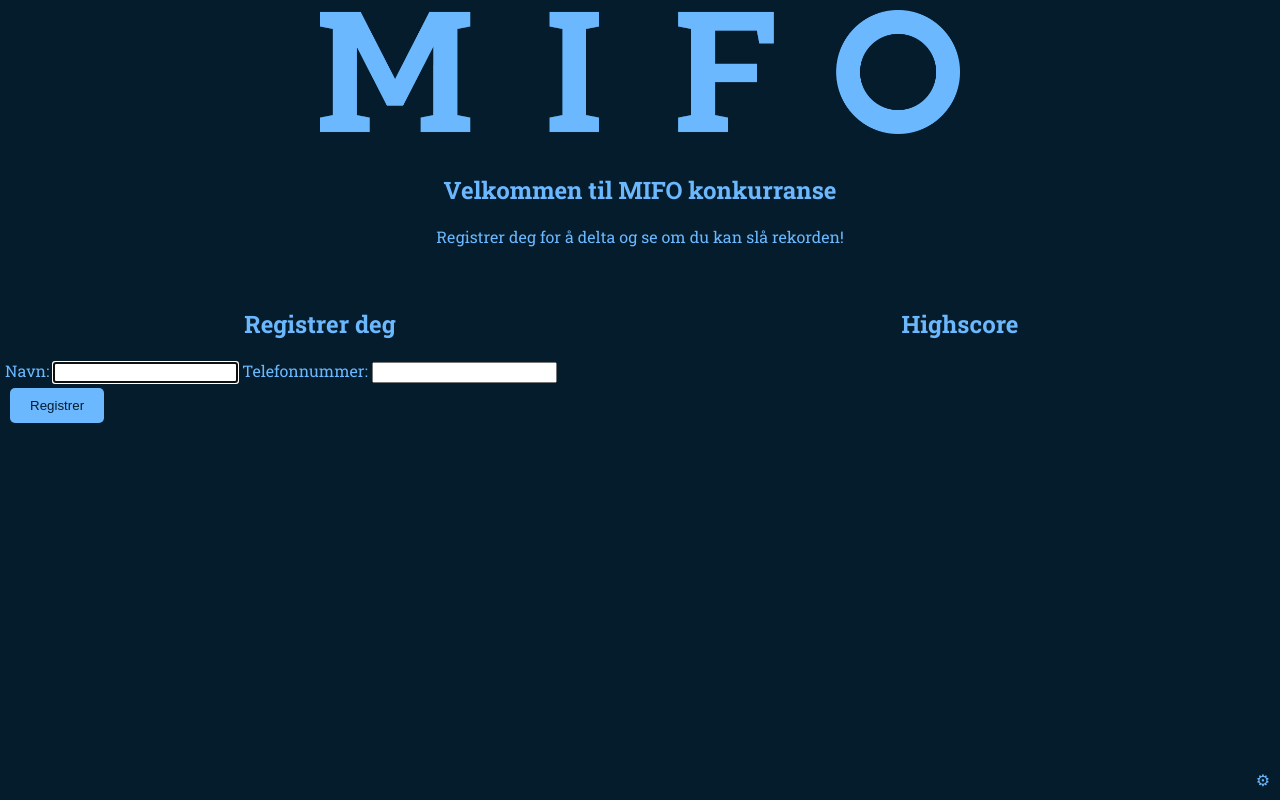
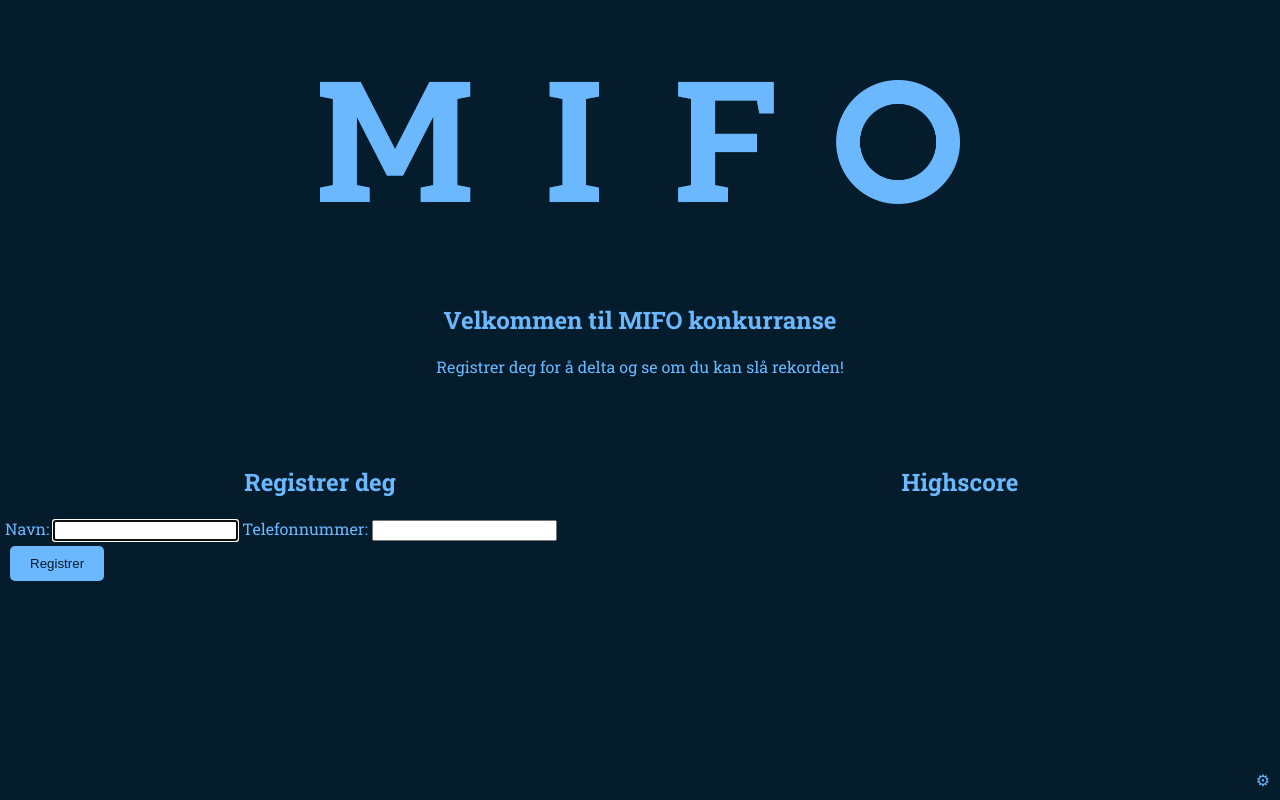
Before and after one commit to zulumike/timecomp, a plain HTML site: page index.html in a window 1280 px wide. Drawn offline with Linux system fonts and the light colour scheme.

Commit message:
Fix and style

```diff
--- a/index.js
+++ b/index.js
@@ -88,7 +88,6 @@ function stopTimer() {
     startStopButton.textContent = 'Start';
     startStopButton.hidden = true;
     setTimeout(initPage, 5000);
-    // functions.hideSection('competition');
 }
 
 function checkDuplicateParticipant(phone) {
@@ -128,6 +127,7 @@ function newParticipant(name, phone) {
 function initPage() {
     functions.hideSection('competition');
     functions.hideSection('result');
+    functions.showSection('info');
     functions.showSection('start-screen');
     document.getElementById('name').focus();
     updateResultText('');
--- a/style.css
+++ b/style.css
@@ -34,7 +34,7 @@ button {
 }
 
 .header {
-    margin-top: 10px;
+    margin: 5em 0;
     display: flex;
     justify-content: center;
     align-items: center;
@@ -48,7 +48,7 @@ button {
 
 .info {
     text-align: center;
-    margin: 20px 0;
+    margin-bottom: 3em;
 }
 
 #start-screen {
```
